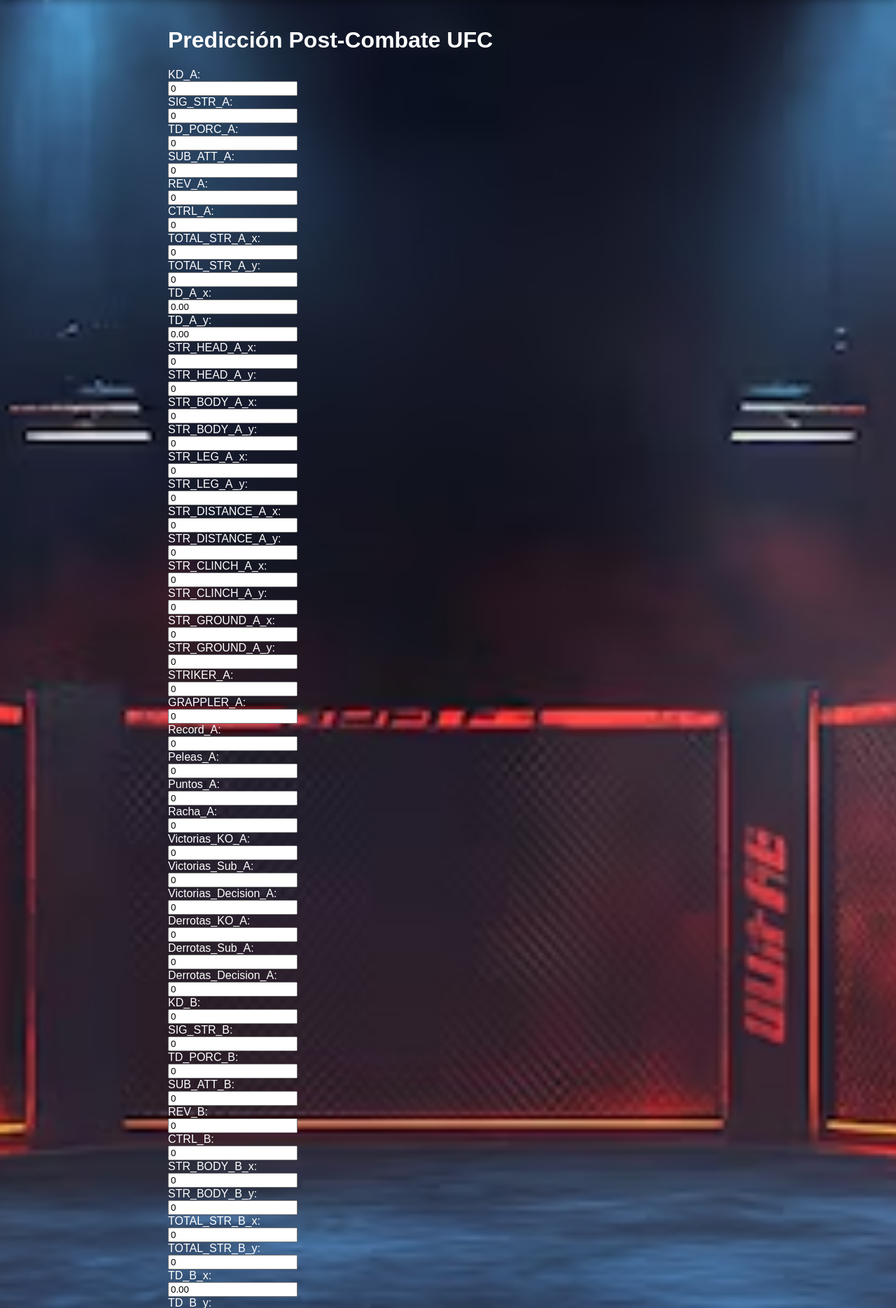
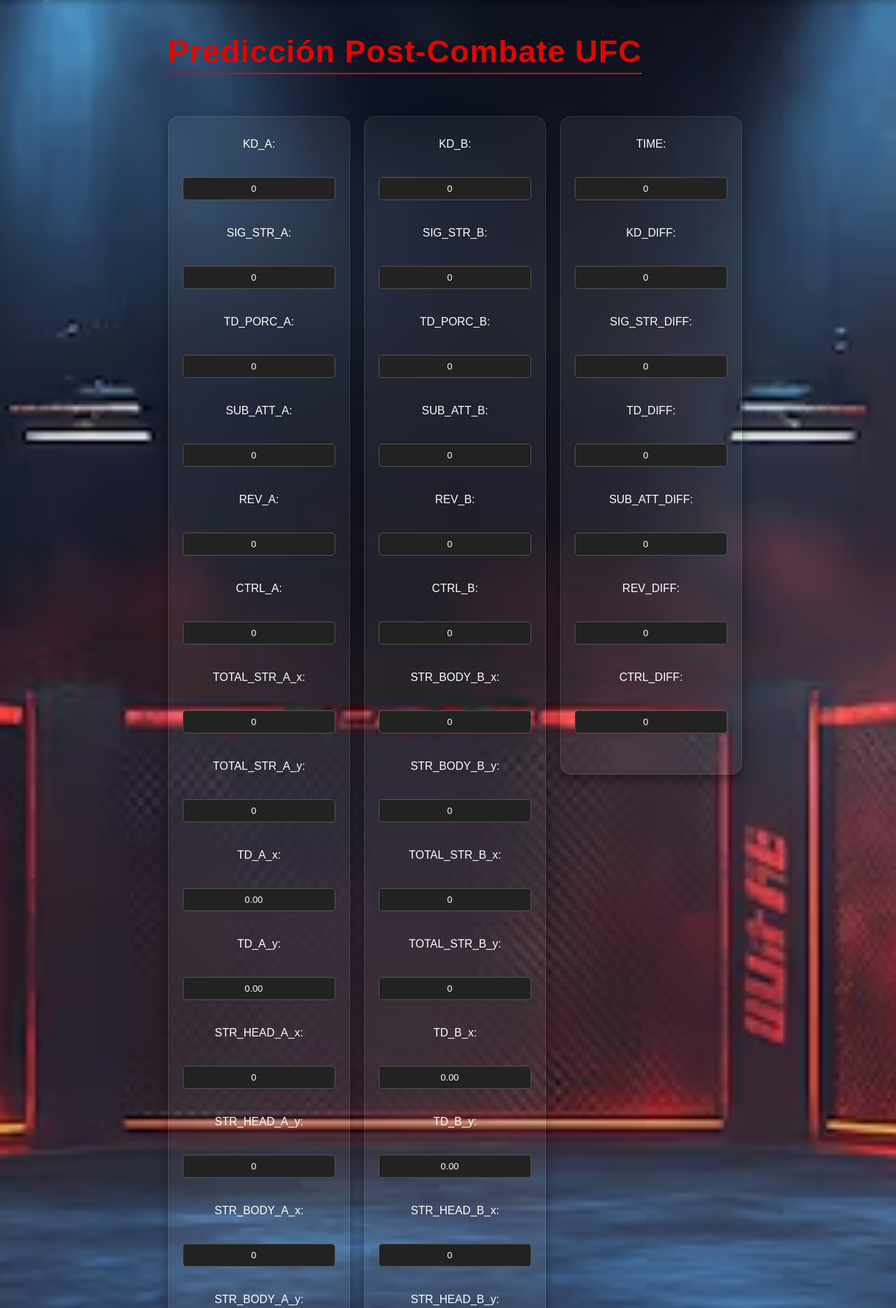
Before and after one commit to UCM-GIDIA-PD1/c2425-R4sw, a FastAPI app: page /p1 in a window 1280 px wide. Shown: the part 72-1941 px from the top of the page at 70% size. Run offline with FastAPI, Linux system fonts and the light colour scheme.

Commit message:
meteto styles_p1 dentro de style

```diff
--- a/static/css/style.css
+++ b/static/css/style.css
@@ -505,6 +505,55 @@ canvas {
     height: auto;
 }
 
+/* p1 */
+
+.p1-titulo{
+
+    font-size: 2.8rem;
+    font-family: 'Oswald', sans-serif;
+    color: #e10600;
+    margin-bottom: 40px;
+    letter-spacing: 1px;
+    border-bottom: 2px solid #e10600;
+    display: inline-block;
+    padding-bottom: 5px;
+}
+
+input[type="number"] {
+    background-color: #222;
+    color: #fff;
+    border: 1px solid #555;
+    border-radius: 5px;
+    padding: 0.5rem;
+    width: 200px;
+    text-align: center;
+}
+
+.p1-pelea-container {
+    display: grid;
+    grid-template-columns: 1fr 1fr 1fr; /* Tres columnas iguales */
+    gap: 20px; /* Espacio entre las columnas */
+    margin-top: 20px;
+}
+
+.p1-pelea,.p1-peleador-A,.p1-peleador-B {
+    display: flex;
+    flex-direction: column;
+    gap: 10px;
+
+    background: rgba(255, 255, 255, 0.06);
+    border: 1px solid rgba(255, 255, 255, 0.1);
+    border-radius: 16px;
+    padding: 30px 20px;
+    width: auto;
+    text-align: center;
+    box-shadow: 0 8px 16px rgba(0,0,0,0.4);
+
+    height: auto;
+    max-height: fit-content;
+}
+/* fin p1 */
+
 /* Media query para pantallas pequeñas */
 @media (max-width: 768px) {
     .title {
--- a/templates/modelo_P1.html
+++ b/templates/modelo_P1.html
@@ -3,17 +3,17 @@
 {% block title %}Simulación de Pelea - UFC{% endblock %}
 
 {% block extra_css %}
-<link rel="stylesheet" href="{{ request.url_for('static', path='css/styles_P1.css') }}">
+<!-- <link rel="stylesheet" href="{{ request.url_for('static', path='css/styles_P1.css') }}"> -->
 {% endblock %}
 
 
 {% block content %}
 <div class="container">
-    <h1 class="titulo">Predicción Post-Combate UFC</h1>
+    <h1 class="p1-titulo">Predicción Post-Combate UFC</h1>
 
     <form id="formulario-p1" method="post" class="prediction-form">
-        <div class="pelea-container">
-            <div class="peleador-A">
+        <div class="p1-pelea-container">
+            <div class="p1-peleador-A">
                 <label>KD_A:</label><br>
                 <input type="number" name="KD_A" value="0"><br>
 
@@ -116,7 +116,7 @@
                 <label>Derrotas_Decision_A:</label><br>
                 <input type="number" name="Derrotas_Decision_A" value="0"><br>
             </div>
-            <div class="peleador-B">
+            <div class="p1-peleador-B">
                 <label>KD_B:</label><br>
                 <input type="number" name="KD_B" value="0"><br>
 
@@ -219,7 +219,7 @@
                 <label>Derrotas_Decision_B:</label><br>
                 <input type="number" name="Derrotas_Decision_B" value="0"><br>
             </div>
-            <div class="pelea">
+            <div class="p1-pelea">
                 <label>TIME:</label><br>
                 <input type="number" name="TIME" value="0"><br>
 
```
